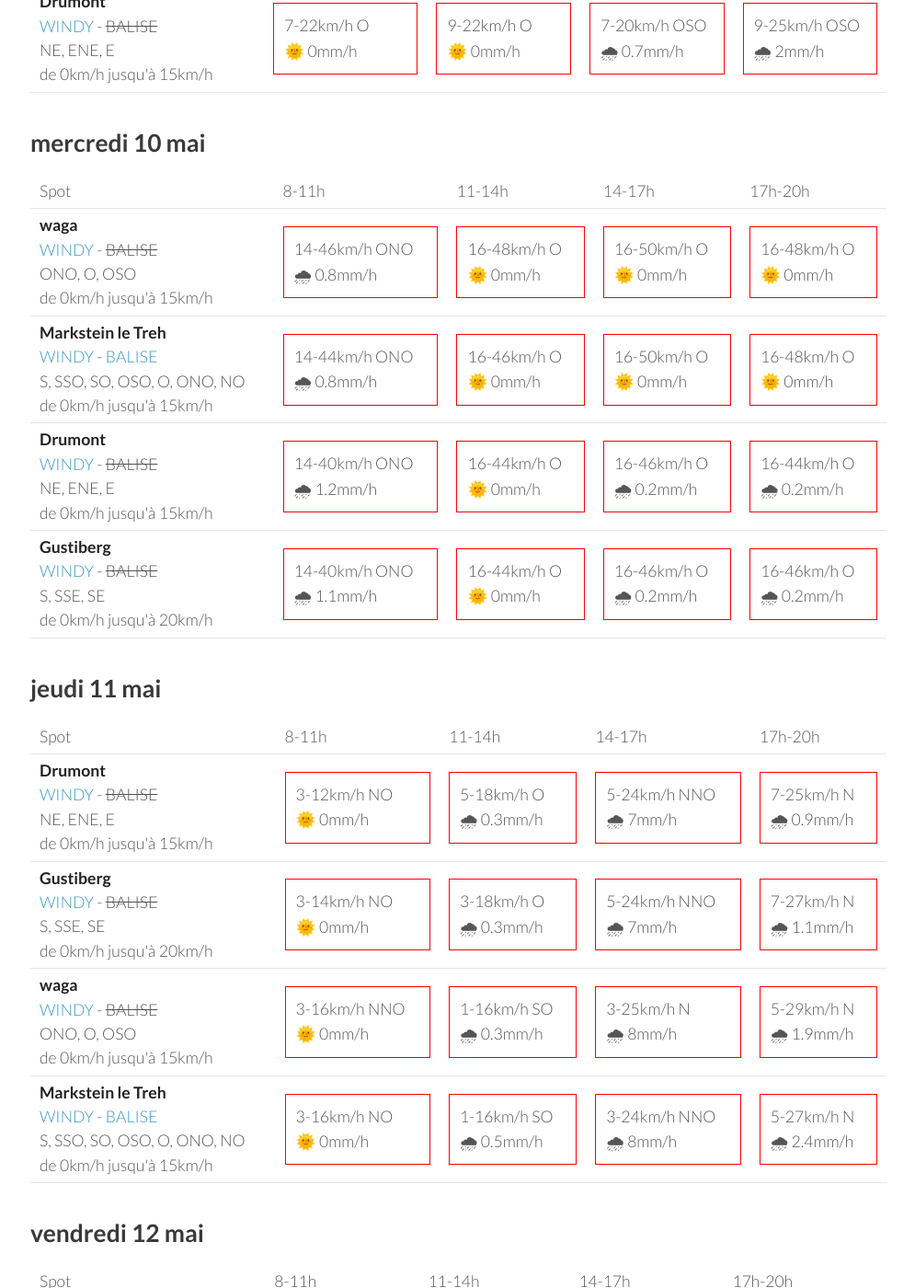
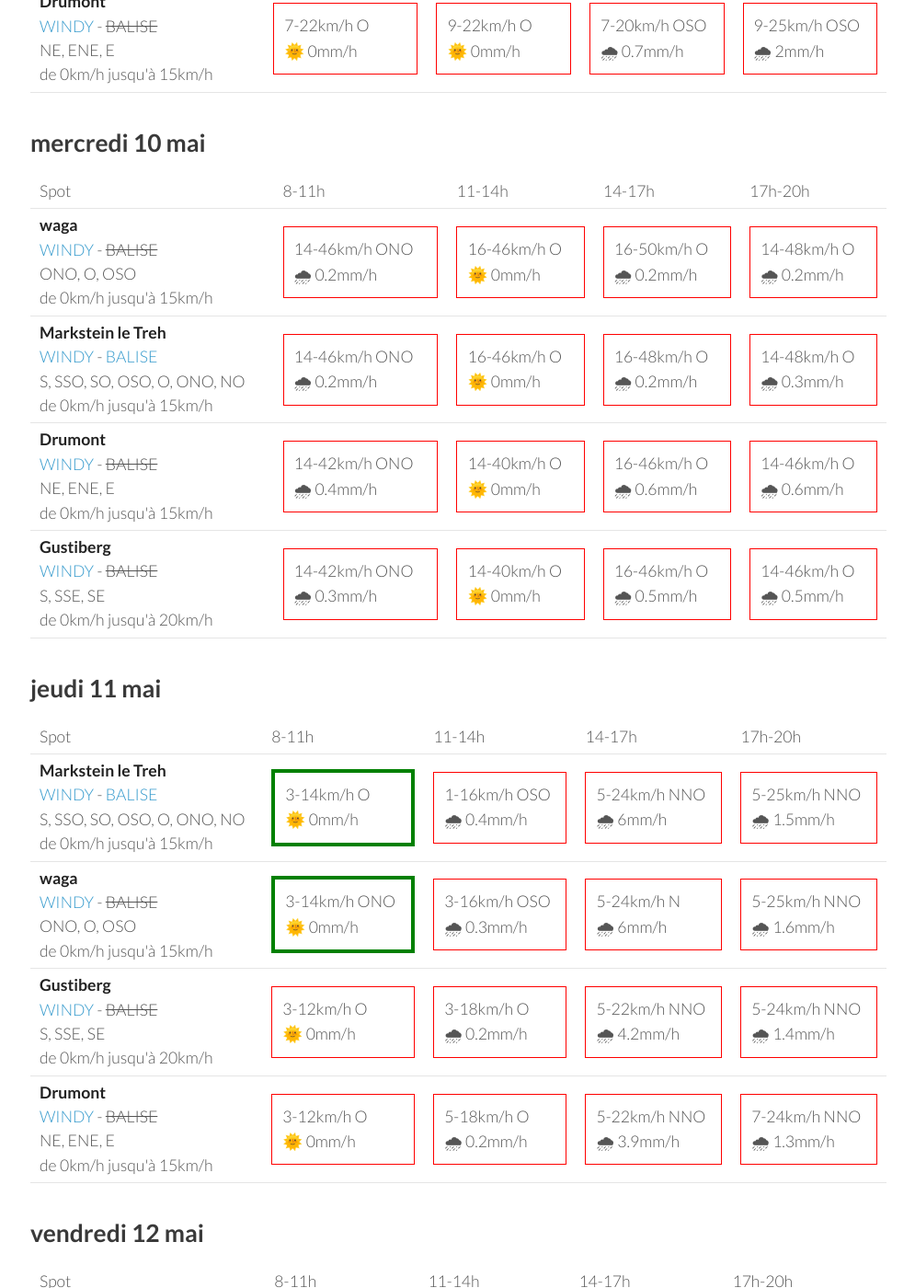
Before and after one commit to parapente-dans-le-nord/parapente-dans-le-nord.github.io, a Jekyll site: the page built from vosges.markdown, in a window 1280 px wide and 1400 px high, scrolled down 1325 px. Shown: the whole window at 92% size, without its empty margins (25-1020 px from the left). Built offline with Jekyll 4.4.1, drawn with Linux system fonts in a browser that asks for light colours; some of the changed text lies outside the part shown.

Commit message:
update index.markdown

```diff
--- a/vosges.markdown
+++ b/vosges.markdown
@@ -132,40 +132,40 @@ page mise à jour le lundi 08 mai 13:16
 <tr>
         <td><strong>waga</strong><br><a href="https://windy.com/47.903/6.996?47.900,6.983,15">WINDY</a> - <span class="no-balise"> BALISE </span><br> <span class="vent-favorable">ONO, O, OSO</span><br><span class="force-vent">de 0km/h jusqu'à 15km/h</span> </td>
 
-            <td><div class="not-flyable"><p>14-46km/h ONO</p><p>🌧 0.8mm/h</p></div></td>
-            <td><div class="not-flyable"><p>16-48km/h O</p><p>🌞 0mm/h</p></div></td>
-            <td><div class="not-flyable"><p>16-50km/h O</p><p>🌞 0mm/h</p></div></td>
-            <td><div class="not-flyable"><p>16-48km/h O</p><p>🌞 0mm/h</p></div></td>
+            <td><div class="not-flyable"><p>14-46km/h ONO</p><p>🌧 0.2mm/h</p></div></td>
+            <td><div class="not-flyable"><p>16-46km/h O</p><p>🌞 0mm/h</p></div></td>
+            <td><div class="not-flyable"><p>16-50km/h O</p><p>🌧 0.2mm/h</p></div></td>
+            <td><div class="not-flyable"><p>14-48km/h O</p><p>🌧 0.2mm/h</p></div></td>
 
 
     </tr>
 <tr>
         <td><strong>Markstein le Treh</strong><br><a href="https://windy.com/47.926/7.012?47.505,7.012,8,m:eY1agmQ">WINDY</a> - <span class=""><a href="http://www.balisemeteo.com/balise.php?idBalise=136">BALISE</a> </span><br> <span class="vent-favorable">S, SSO, SO, OSO, O, ONO, NO</span><br><span class="force-vent">de 0km/h jusqu'à 15km/h</span> </td>
 
-            <td><div class="not-flyable"><p>14-44km/h ONO</p><p>🌧 0.8mm/h</p></div></td>
+            <td><div class="not-flyable"><p>14-46km/h ONO</p><p>🌧 0.2mm/h</p></div></td>
             <td><div class="not-flyable"><p>16-46km/h O</p><p>🌞 0mm/h</p></div></td>
-            <td><div class="not-flyable"><p>16-50km/h O</p><p>🌞 0mm/h</p></div></td>
-            <td><div class="not-flyable"><p>16-48km/h O</p><p>🌞 0mm/h</p></div></td>
+            <td><div class="not-flyable"><p>16-48km/h O</p><p>🌧 0.2mm/h</p></div></td>
+            <td><div class="not-flyable"><p>14-48km/h O</p><p>🌧 0.3mm/h</p></div></td>
 
 
     </tr>
 <tr>
         <td><strong>Drumont</strong><br><a href="https://windy.com/47.898/6.919?47.687,6.919,9,m:eYYagmG">WINDY</a> - <span class="no-balise"> BALISE </span><br> <span class="vent-favorable">NE, ENE, E</span><br><span class="force-vent">de 0km/h jusqu'à 15km/h</span> </td>
 
-            <td><div class="not-flyable"><p>14-40km/h ONO</p><p>🌧 1.2mm/h</p></div></td>
-            <td><div class="not-flyable"><p>16-44km/h O</p><p>🌞 0mm/h</p></div></td>
-            <td><div class="not-flyable"><p>16-46km/h O</p><p>🌧 0.2mm/h</p></div></td>
-            <td><div class="not-flyable"><p>16-44km/h O</p><p>🌧 0.2mm/h</p></div></td>
+            <td><div class="not-flyable"><p>14-42km/h ONO</p><p>🌧 0.4mm/h</p></div></td>
+            <td><div class="not-flyable"><p>14-40km/h O</p><p>🌞 0mm/h</p></div></td>
+            <td><div class="not-flyable"><p>16-46km/h O</p><p>🌧 0.6mm/h</p></div></td>
+            <td><div class="not-flyable"><p>14-46km/h O</p><p>🌧 0.6mm/h</p></div></td>
 
 
     </tr>
 <tr>
         <td><strong>Gustiberg</strong><br><a href="https://windy.com/47.894/6.934?47.891,6.934,15,m:eYYagmI">WINDY</a> - <span class="no-balise"> BALISE </span><br> <span class="vent-favorable">S, SSE, SE</span><br><span class="force-vent">de 0km/h jusqu'à 20km/h</span> </td>
 
-            <td><div class="not-flyable"><p>14-40km/h ONO</p><p>🌧 1.1mm/h</p></div></td>
-            <td><div class="not-flyable"><p>16-44km/h O</p><p>🌞 0mm/h</p></div></td>
-            <td><div class="not-flyable"><p>16-46km/h O</p><p>🌧 0.2mm/h</p></div></td>
-            <td><div class="not-flyable"><p>16-46km/h O</p><p>🌧 0.2mm/h</p></div></td>
+            <td><div class="not-flyable"><p>14-42km/h ONO</p><p>🌧 0.3mm/h</p></div></td>
+            <td><div class="not-flyable"><p>14-40km/h O</p><p>🌞 0mm/h</p></div></td>
+            <td><div class="not-flyable"><p>16-46km/h O</p><p>🌧 0.5mm/h</p></div></td>
+            <td><div class="not-flyable"><p>14-46km/h O</p><p>🌧 0.5mm/h</p></div></td>
 
 
     </tr>
@@ -186,42 +186,42 @@ page mise à jour le lundi 08 mai 13:16
       <td>17h-20h</td>
     </tr>
 <tr>
-        <td><strong>Drumont</strong><br><a href="https://windy.com/47.898/6.919?47.687,6.919,9,m:eYYagmG">WINDY</a> - <span class="no-balise"> BALISE </span><br> <span class="vent-favorable">NE, ENE, E</span><br><span class="force-vent">de 0km/h jusqu'à 15km/h</span> </td>
+        <td><strong>Markstein le Treh</strong><br><a href="https://windy.com/47.926/7.012?47.505,7.012,8,m:eY1agmQ">WINDY</a> - <span class=""><a href="http://www.balisemeteo.com/balise.php?idBalise=136">BALISE</a> </span><br> <span class="vent-favorable">S, SSO, SO, OSO, O, ONO, NO</span><br><span class="force-vent">de 0km/h jusqu'à 15km/h</span> </td>
 
-            <td><div class="not-flyable"><p>3-12km/h NO</p><p>🌞 0mm/h</p></div></td>
-            <td><div class="not-flyable"><p>5-18km/h O</p><p>🌧 0.3mm/h</p></div></td>
-            <td><div class="not-flyable"><p>5-24km/h NNO</p><p>🌧 7mm/h</p></div></td>
-            <td><div class="not-flyable"><p>7-25km/h N</p><p>🌧 0.9mm/h</p></div></td>
+            <td><div class="flyable"><p>3-14km/h O</p><p>🌞 0mm/h</p></div></td>
+            <td><div class="not-flyable"><p>1-16km/h OSO</p><p>🌧 0.4mm/h</p></div></td>
+            <td><div class="not-flyable"><p>5-24km/h NNO</p><p>🌧 6mm/h</p></div></td>
+            <td><div class="not-flyable"><p>5-25km/h NNO</p><p>🌧 1.5mm/h</p></div></td>
+
+
+    </tr>
+<tr>
+        <td><strong>waga</strong><br><a href="https://windy.com/47.903/6.996?47.900,6.983,15">WINDY</a> - <span class="no-balise"> BALISE </span><br> <span class="vent-favorable">ONO, O, OSO</span><br><span class="force-vent">de 0km/h jusqu'à 15km/h</span> </td>
+
+            <td><div class="flyable"><p>3-14km/h ONO</p><p>🌞 0mm/h</p></div></td>
+            <td><div class="not-flyable"><p>3-16km/h OSO</p><p>🌧 0.3mm/h</p></div></td>
+            <td><div class="not-flyable"><p>5-24km/h N</p><p>🌧 6mm/h</p></div></td>
+            <td><div class="not-flyable"><p>5-25km/h NNO</p><p>🌧 1.6mm/h</p></div></td>
 
 
     </tr>
 <tr>
         <td><strong>Gustiberg</strong><br><a href="https://windy.com/47.894/6.934?47.891,6.934,15,m:eYYagmI">WINDY</a> - <span class="no-balise"> BALISE </span><br> <span class="vent-favorable">S, SSE, SE</span><br><span class="force-vent">de 0km/h jusqu'à 20km/h</span> </td>
 
-            <td><div class="not-flyable"><p>3-14km/h NO</p><p>🌞 0mm/h</p></div></td>
-            <td><div class="not-flyable"><p>3-18km/h O</p><p>🌧 0.3mm/h</p></div></td>
-            <td><div class="not-flyable"><p>5-24km/h NNO</p><p>🌧 7mm/h</p></div></td>
-            <td><div class="not-flyable"><p>7-27km/h N</p><p>🌧 1.1mm/h</p></div></td>
+            <td><div class="not-flyable"><p>3-12km/h O</p><p>🌞 0mm/h</p></div></td>
+            <td><div class="not-flyable"><p>3-18km/h O</p><p>🌧 0.2mm/h</p></div></td>
+            <td><div class="not-flyable"><p>5-22km/h NNO</p><p>🌧 4.2mm/h</p></div></td>
+            <td><div class="not-flyable"><p>5-24km/h NNO</p><p>🌧 1.4mm/h</p></div></td>
 
 
     </tr>
 <tr>
-        <td><strong>waga</strong><br><a href="https://windy.com/47.903/6.996?47.900,6.983,15">WINDY</a> - <span class="no-balise"> BALISE </span><br> <span class="vent-favorable">ONO, O, OSO</span><br><span class="force-vent">de 0km/h jusqu'à 15km/h</span> </td>
+        <td><strong>Drumont</strong><br><a href="https://windy.com/47.898/6.919?47.687,6.919,9,m:eYYagmG">WINDY</a> - <span class="no-balise"> BALISE </span><br> <span class="vent-favorable">NE, ENE, E</span><br><span class="force-vent">de 0km/h jusqu'à 15km/h</span> </td>
 
-            <td><div class="not-flyable"><p>3-16km/h NNO</p><p>🌞 0mm/h</p></div></td>
-            <td><div class="not-flyable"><p>1-16km/h SO</p><p>🌧 0.3mm/h</p></div></td>
-            <td><div class="not-flyable"><p>3-25km/h N</p><p>🌧 8mm/h</p></div></td>
-            <td><div class="not-flyable"><p>5-29km/h N</p><p>🌧 1.9mm/h</p></div></td>
-
-
-    </tr>
-<tr>
-        <td><strong>Markstein le Treh</strong><br><a href="https://windy.com/47.926/7.012?47.505,7.012,8,m:eY1agmQ">WINDY</a> - <span class=""><a href="http://www.balisemeteo.com/balise.php?idBalise=136">BALISE</a> </span><br> <span class="vent-favorable">S, SSO, SO, OSO, O, ONO, NO</span><br><span class="force-vent">de 0km/h jusqu'à 15km/h</span> </td>
-
-            <td><div class="not-flyable"><p>3-16km/h NO</p><p>🌞 0mm/h</p></div></td>
-            <td><div class="not-flyable"><p>1-16km/h SO</p><p>🌧 0.5mm/h</p></div></td>
-            <td><div class="not-flyable"><p>3-24km/h NNO</p><p>🌧 8mm/h</p></div></td>
-            <td><div class="not-flyable"><p>5-27km/h N</p><p>🌧 2.4mm/h</p></div></td>
+            <td><div class="not-flyable"><p>3-12km/h O</p><p>🌞 0mm/h</p></div></td>
+            <td><div class="not-flyable"><p>5-18km/h O</p><p>🌧 0.2mm/h</p></div></td>
+            <td><div class="not-flyable"><p>5-22km/h NNO</p><p>🌧 3.9mm/h</p></div></td>
+            <td><div class="not-flyable"><p>7-24km/h NNO</p><p>🌧 1.3mm/h</p></div></td>
 
 
     </tr>
```
Also changed, not shown: other parts of vosges.markdown (+1 -1 lines).
